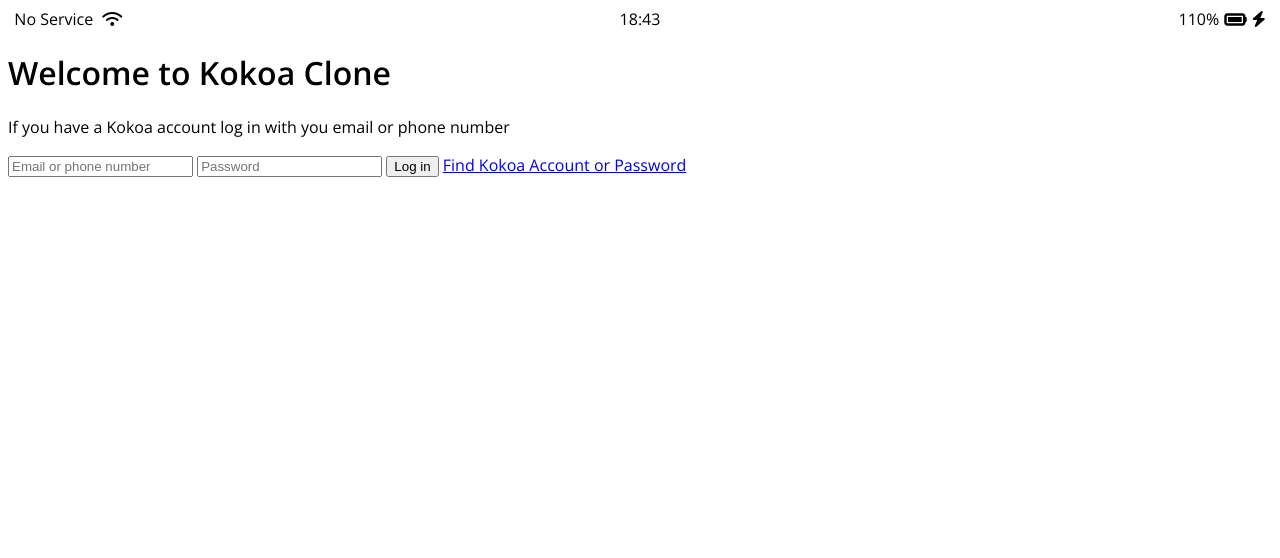
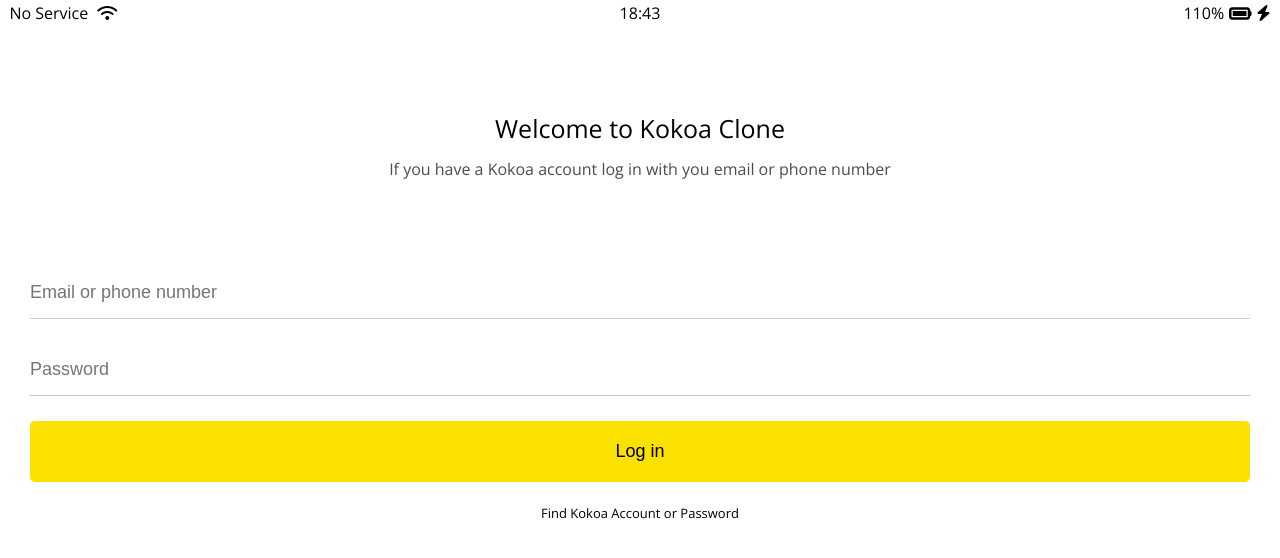
Before and after one commit to HBanana-1/kokoa-clone, a plain HTML site: page index.html in a window 1280 px wide. Drawn offline with nearby package versions, Linux system fonts and the light colour scheme; a web font is replaced by a local one.

Commit message:
Welcome & Status Bar

```diff
--- /dev/null
+++ b/css/components/status-bar.css
@@ -0,0 +1,28 @@
+.status-bar {
+  display: flex;
+  justify-content: center;
+  padding: 5px 3px;
+}
+
+.status-bar__column {
+  width: 33%;
+}
+
+.status-bar__column:first-child span {
+  margin-right: 5px;
+}
+
+.status-bar__column:nth-child(2) {
+  display: flex;
+  justify-content: center;
+}
+
+.status-bar__column:last-child {
+  display: flex;
+  justify-content: flex-end;
+  align-items: center;
+}
+
+.status-bar__column .fa-battery-full {
+  margin: 0px 5px;
+}
--- /dev/null
+++ b/css/reset.css
@@ -0,0 +1,128 @@
+html,
+body,
+div,
+span,
+applet,
+object,
+iframe,
+h1,
+h2,
+h3,
+h4,
+h5,
+h6,
+p,
+blockquote,
+pre,
+a,
+abbr,
+acronym,
+address,
+big,
+cite,
+code,
+del,
+dfn,
+em,
+img,
+ins,
+kbd,
+q,
+s,
+samp,
+small,
+strike,
+strong,
+sub,
+sup,
+tt,
+var,
+b,
+u,
+i,
+center,
+dl,
+dt,
+dd,
+ol,
+ul,
+li,
+fieldset,
+form,
+label,
+legend,
+table,
+caption,
+tbody,
+tfoot,
+thead,
+tr,
+th,
+td,
+article,
+aside,
+canvas,
+details,
+embed,
+figure,
+figcaption,
+footer,
+header,
+hgroup,
+menu,
+nav,
+output,
+ruby,
+section,
+summary,
+time,
+mark,
+audio,
+video {
+  margin: 0;
+  padding: 0;
+  border: 0;
+  font-size: 100%;
+  font: inherit;
+  vertical-align: baseline;
+}
+/* HTML5 display-role reset for older browsers */
+article,
+aside,
+details,
+figcaption,
+figure,
+footer,
+header,
+hgroup,
+menu,
+nav,
+section {
+  display: block;
+}
+body {
+  line-height: 1;
+}
+ol,
+ul {
+  list-style: none;
+}
+blockquote,
+q {
+  quotes: none;
+}
+blockquote:before,
+blockquote:after,
+q:before,
+q:after {
+  content: "";
+  content: none;
+}
+table {
+  border-collapse: collapse;
+  border-spacing: 0;
+}
+
+input:focus {
+  outline: none;
+}
--- /dev/null
+++ b/css/screens/login.css
@@ -0,0 +1,57 @@
+.welcome-header {
+  margin: 90px 0px;
+  text-align: center;
+  display: flex;
+  flex-direction: column;
+  align-items: center;
+}
+
+.welcome-header__title {
+  margin-bottom: 20px;
+  font-size: 25px;
+}
+
+.welcome-header__text {
+  width: 60%;
+  opacity: 0.7;
+}
+
+#login-form {
+  display: flex;
+  flex-direction: column;
+  margin: 0px 30px;
+}
+
+#login-form input {
+  border: none;
+  padding: 15px 0px;
+  font-size: 18px;
+  margin-bottom: 25px;
+}
+
+#login-form input:not([type="submit"]) {
+  border-bottom: 1px solid rgba(0, 0, 0, 0.2);
+  transition: border-color 0.3s ease-in-out;
+}
+
+#login-form input::placeholder {
+  color: gba(0, 0, 0, 0.4);
+}
+
+#login-form input:focus {
+  border-color: var(--yellow);
+}
+
+#login-form input[type="submit"] {
+  background-color: var(--yellow);
+  cursor: pointer;
+  padding: 20px 0px;
+  border-radius: 5px;
+}
+
+#login-form a {
+  text-align: center;
+  text-decoration: none;
+  color: inherit;
+  font-size: 13px;
+}
--- a/css/styles.css
+++ b/css/styles.css
@@ -1,33 +1,13 @@
 @import url("https://fonts.googleapis.com/css2?family=Montserrat&family=Open+Sans:wght@400;600&family=Redressed&display=swap");
+@import "reset.css";
+@import "variables.css";
+
+/*Components*/
+@import "components/status-bar.css";
+
+/*Screens*/
+@import "screens/login.css";
 
 body {
   font-family: "Open Sans", sans-serif;
 }
-
-.status-bar {
-  display: flex;
-  justify-content: center;
-}
-
-.status-bar__column {
-  width: 33%;
-}
-
-.status-bar__column:first-child span {
-  margin-right: 5px;
-}
-
-.status-bar__column:nth-child(2) {
-  display: flex;
-  justify-content: center;
-}
-
-.status-bar__column:last-child {
-  display: flex;
-  justify-content: flex-end;
-  align-items: center;
-}
-
-.status-bar__column .fa-battery-full {
-  margin: 0px 5px;
-}
--- /dev/null
+++ b/css/variables.css
@@ -0,0 +1,3 @@
+:root {
+  --yellow: #fae100;
+}
--- a/index.html
+++ b/index.html
@@ -27,9 +27,9 @@
         <p class="welcome-header__text">If you have a Kokoa account log in with you email or phone number</p>
     </header>
 
-    <form id="login-form">
-        <input type="text" placeholder="Email or phone number" />
-        <input type="password" placeholder="Password" />
+    <form action="friends.html" method="get" id="login-form">
+        <input name="username" type="text" placeholder="Email or phone number" />
+        <input name="password" type="password" placeholder="Password" />
         <input type="submit" value="Log in" />
         <a href="#">Find Kokoa Account or Password</a>
     </form>
```
Also changed, not shown: friends.html (added, +1 -0 lines).
